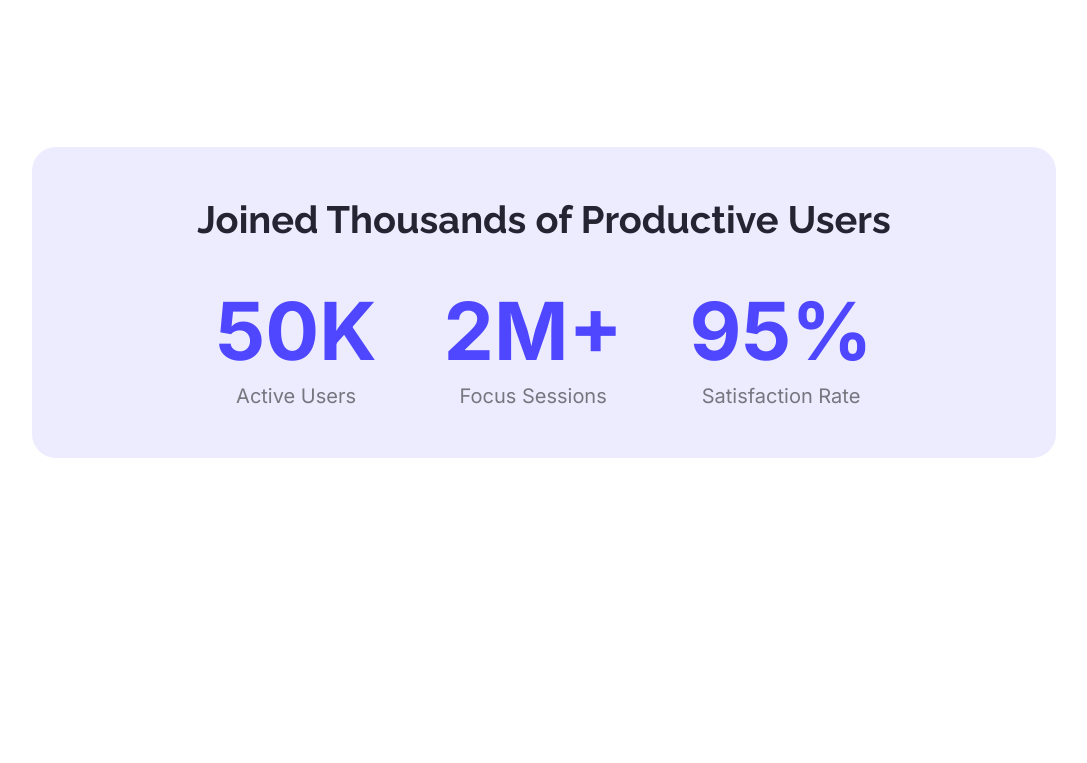
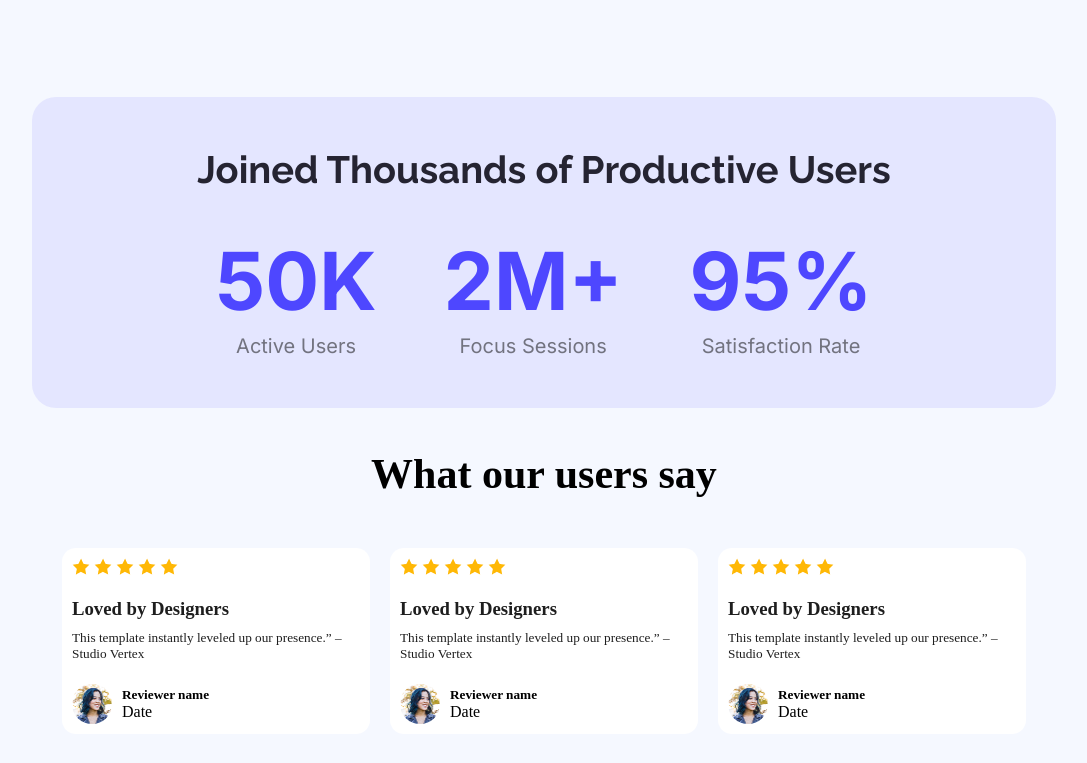
Before and after one commit to rashel9255/assignment-01, a plain HTML site: page index.html in a window 1280 px wide. Shown: the part 995-1758 px from the top of the page, without its empty margins (96-1183 px from the left). Before the commit the page ends 1461 px from the top, so only its background shows below. Drawn offline with Linux system fonts and the light colour scheme.

Commit message:
user feedback section added

```diff
--- a/index.html
+++ b/index.html
@@ -10,6 +10,7 @@
     <link href="https://fonts.googleapis.com/css2?family=Inter:ital,opsz,wght@0,14..32,100..900;1,14..32,100..900&family=Merriweather:ital,opsz,wght@0,18..144,300..900;1,18..144,300..900&family=Open+Sans:ital,wght@0,300..800;1,300..800&display=swap" rel="stylesheet">
     <link href="https://fonts.googleapis.com/css2?family=Raleway:ital,wght@0,100..900;1,100..900&display=swap" rel="stylesheet">
      <link rel="stylesheet" href="styles/style.css">
+     <script src="https://kit.fontawesome.com/30cce2450b.js" crossorigin="anonymous"></script>
 </head>
 <body>
     <header class="header">
@@ -53,6 +54,66 @@
 
             </div>
         </section>
+        <section class="user-feedback-section">
+            <h3 class="user-feedback-heading">What our users say</h3>
+            <div class="user-feedbacks">
+                <div class="user-feedback">
+                    <div class="font-awesome">
+                        <img src="images/icon-star.png" alt="icon of star">
+                        <img src="images/icon-star.png" alt="icon of star">
+                        <img src="images/icon-star.png" alt="icon of star">
+                        <img src="images/icon-star.png" alt="icon of star">
+                        <img src="images/icon-star.png" alt="icon of star">
+                    </div>
+                    <h3 class="user-feedback-title">Loved by Designers</h3>
+                    <h5 class="user-feedback-subtitle">This template instantly leveled up our presence.” – Studio Vertex</h5>
+                    <div class="user-info">
+                        <img src="images/avatar.png" alt="image of a avatar">
+                        <div>
+                            <h5>Reviewer name</h5>
+                            <p>Date</p>
+                        </div>
+                    </div>
+                </div>
+                <div class="user-feedback">
+                    <div class="font-awesome">
+                        <img src="images/icon-star.png" alt="icon of star">
+                        <img src="images/icon-star.png" alt="icon of star">
+                        <img src="images/icon-star.png" alt="icon of star">
+                        <img src="images/icon-star.png" alt="icon of star">
+                        <img src="images/icon-star.png" alt="icon of star">
+                    </div>
+                    <h3 class="user-feedback-title">Loved by Designers</h3>
+                    <h5 class="user-feedback-subtitle">This template instantly leveled up our presence.” – Studio Vertex</h5>
+                    <div class="user-info">
+                        <img src="images/avatar.png" alt="image of a avatar">
+                        <div>
+                            <h5>Reviewer name</h5>
+                            <p>Date</p>
+                        </div>
+                    </div>
+                </div>
+                <div class="user-feedback">
+                    <div class="font-awesome">
+                        <img src="images/icon-star.png" alt="icon of star">
+                        <img src="images/icon-star.png" alt="icon of star">
+                        <img src="images/icon-star.png" alt="icon of star">
+                        <img src="images/icon-star.png" alt="icon of star">
+                        <img src="images/icon-star.png" alt="icon of star">
+                    </div>
+                    <h3 class="user-feedback-title">Loved by Designers</h3>
+                    <h5 class="user-feedback-subtitle">This template instantly leveled up our presence.” – Studio Vertex</h5>
+                    <div class="user-info">
+                        <img src="images/avatar.png" alt="image of a avatar">
+                        <div>
+                            <h5>Reviewer name</h5>
+                            <p>Date</p>
+                        </div>
+                    </div>
+                </div>
+            </div>
+        </section>
+
     </main>
     <footer>
 
--- a/styles/style.css
+++ b/styles/style.css
@@ -30,6 +30,9 @@
     transform: scale(1.1);
 }
 /* header style */
+body{
+    background-color: rgb(245,248,255);
+}
 .header{
     background-image: url('../images/Hero-bg.png');
     background-repeat: no-repeat;
@@ -71,7 +74,7 @@
     display: flex;
     justify-content:space-between;
     gap: 220px;
-    margin: 0px 100px 150px;
+    margin: 0px 100px 100px;
     padding: 0px;
     align-items: center;
 }
@@ -123,3 +126,46 @@
     font-weight: 400;
     margin: 0px;
 }
+/* user feedback section */
+ .user-feedbacks{
+    display: flex;
+    justify-content: space-between;
+    gap: 20px;
+    margin: 50px 150px;
+ }
+ .user-feedback{
+    width: 370px;
+    padding: 10px;
+    background-color: white;
+    border-radius: 14px;
+ }
+ .user-feedback-heading{
+    text-align: center;
+    font-size: 42px;
+    font-weight: bold;
+ }
+ .user-feedback-title{
+    color: rgb(30, 30, 30, 1);
+    margin-bottom: 10px;
+ }
+ .user-feedback-subtitle{
+    color: rgba(30, 30, 30, 1);
+    margin-top: 0px;
+    font-weight: 400;
+ }
+ .user-info{
+    display: flex;
+    align-items: center;
+ }
+ .user-info div{
+    margin-left: 10px;
+ }
+
+ .user-info img{
+    border-radius: 50%;
+    width: 40px;
+    height: 40px;
+ }
+ .user-info h5,p{
+    margin: 0px;
+ }
```
